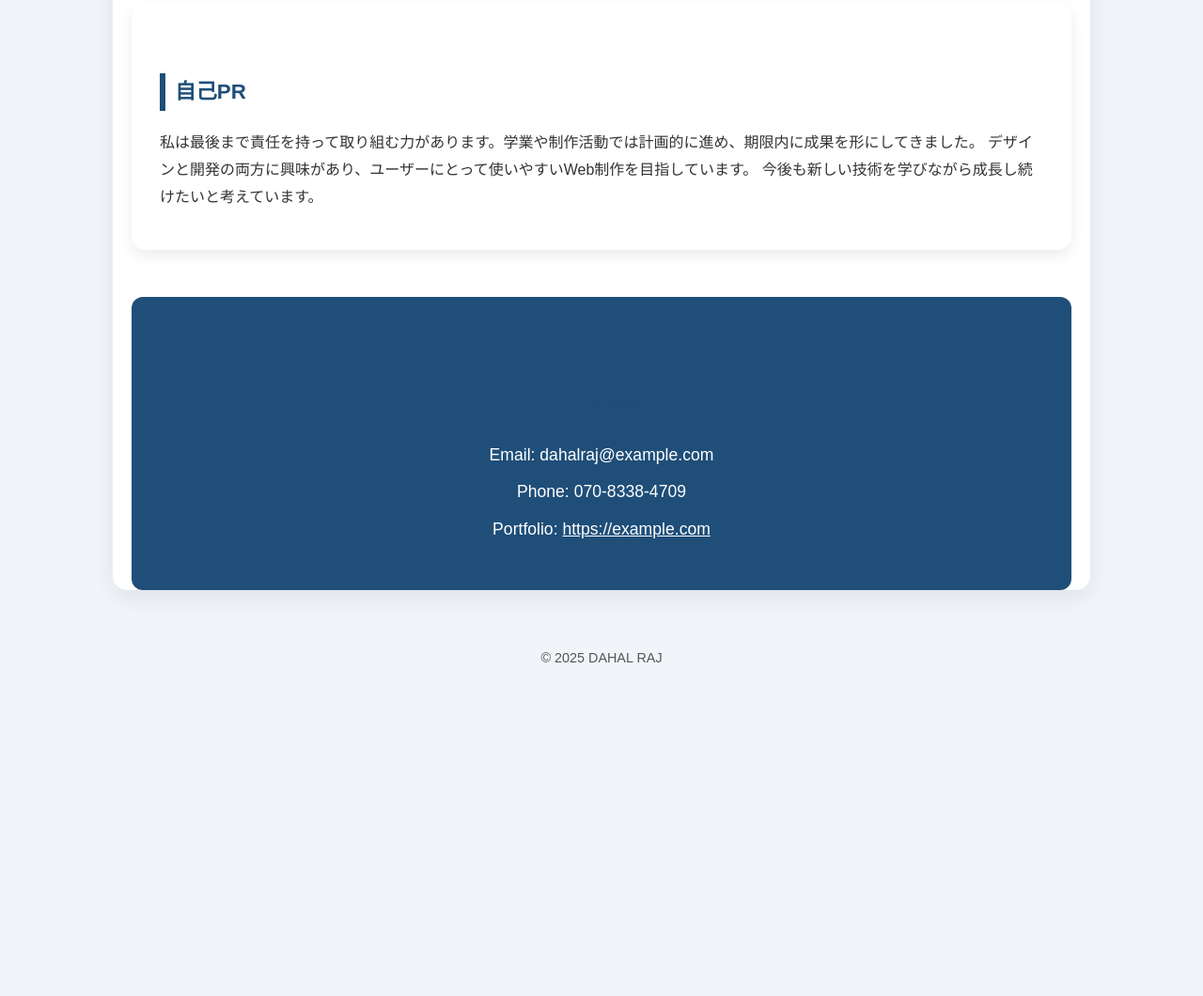
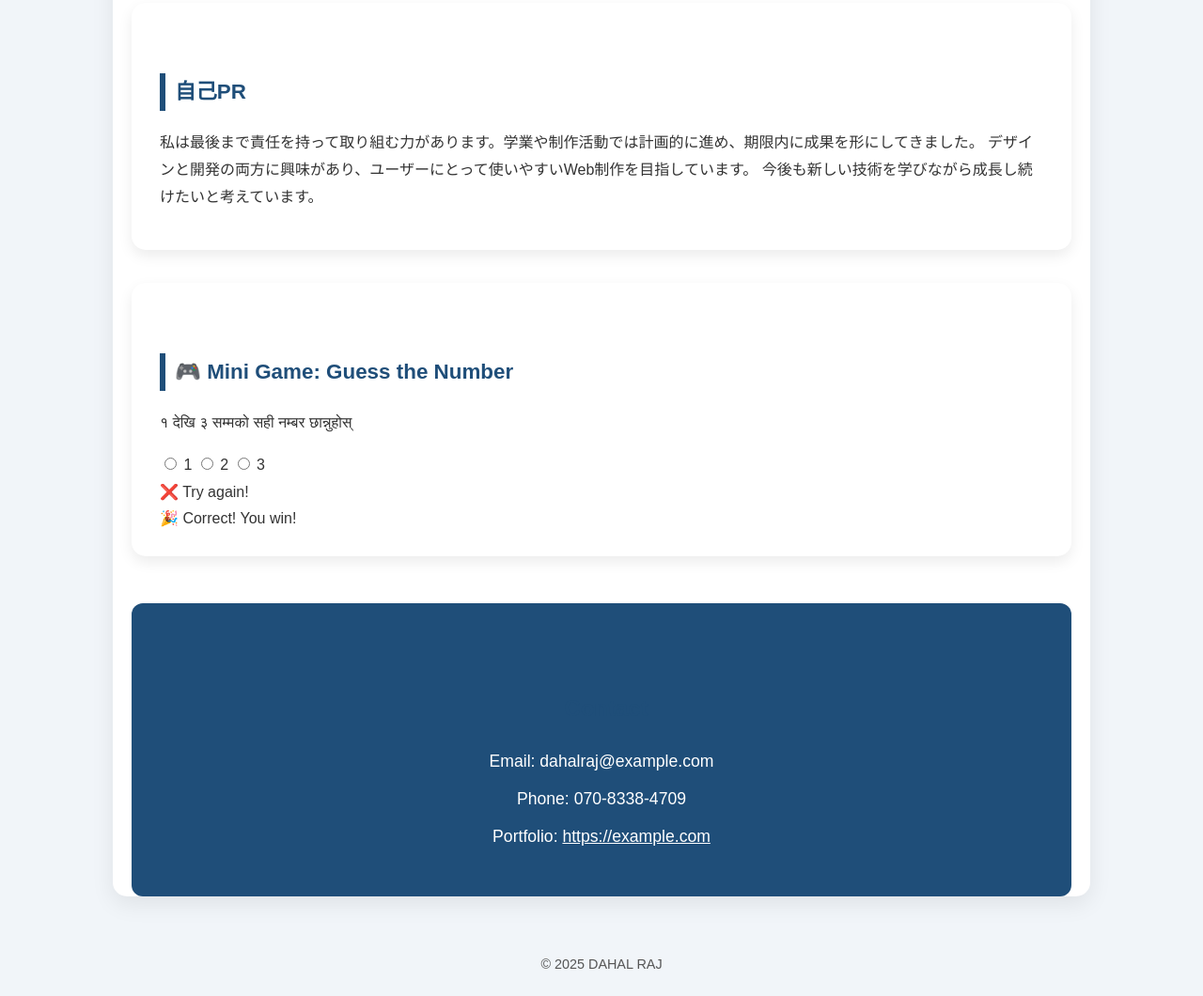
Before and after one commit to rajdahal777/venam, a plain HTML site: page index.html in a window 1280 px wide. Shown: the part 5181-6241 px from the top of the page at 94% size. Before the commit the page ends 5915 px from the top, so only its background shows below. Drawn offline with Linux system fonts and the light colour scheme.

Commit message:
Revamp portfolio layout and add mini game
Updated the portfolio layout and added a mini game section.

```diff
--- a/index.html
+++ b/index.html
@@ -513,7 +513,26 @@ You sent
       </p>
     </section>
 
-    <!-- CONTACT -->
+    <section class="section game">
+  <h2>🎮 Mini Game: Guess the Number</h2>
+
+  <p>१ देखि ३ सम्मको सही नम्बर छान्नुहोस्</p>
+
+  <div class="game-box">
+    <input type="radio" id="n1" name="game">
+    <label for="n1">1</label>
+
+    <input type="radio" id="n2" name="game">
+    <label for="n2">2</label>
+
+    <input type="radio" id="n3" name="game">
+    <label for="n3">3</label>
+
+    <div class="result wrong">❌ Try again!</div>
+    <div class="result correct">🎉 Correct! You win!</div>
+  </div>
+</section>
+
     <section class="contact">
       <h2>Contact</h2>
       <p>Email: dahalraj@example.com</p>
```
